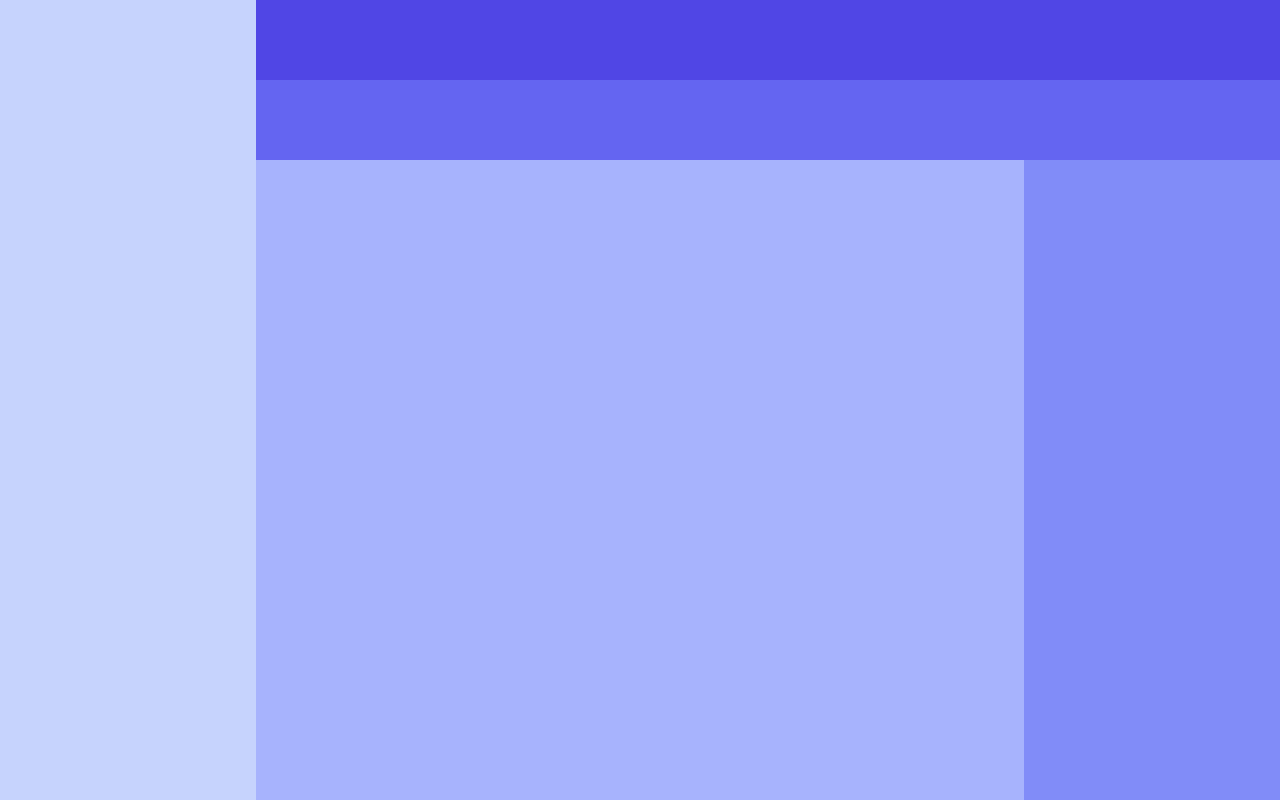
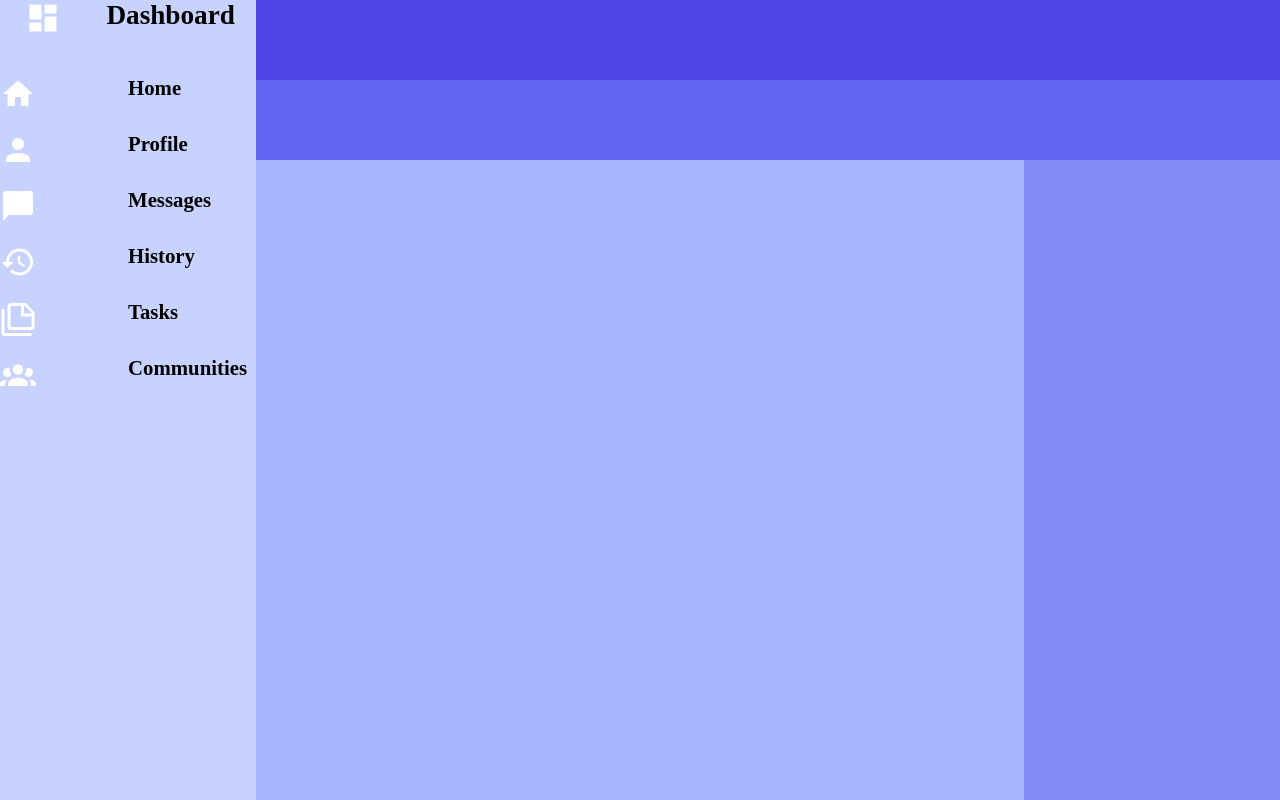
Before and after one commit to Echophase44/Admin_Dashboard, a plain HTML site: page index.html in a window 1280 px wide. Drawn offline with Linux system fonts and the light colour scheme.

Commit message:
Updated items in the sidebar

```diff
--- a/index.html
+++ b/index.html
@@ -10,7 +10,33 @@
 <body>
   <div class="header"></div>
   <div class="navbar"></div>
-  <div class="sidebar"></div>
+  <div class="sidebar">
+    <ul class="dashboard">
+      <li><img src="./images/view-dashboard.png" alt="dashboard icon">Dashboard</li>
+
+    </ul>
+    <ul class="topButtons">
+      <li><img src="./images/home.png" alt="">Home</li>
+
+      <li><img src="./images/account.png" alt="">Profile</li>
+
+      <li><img src="./images/message.png" alt="">Messages</li>
+
+      <li><img src="./images/history.png" alt="">History</li>
+
+      <li><img src="./images/note-multiple-outline.png" alt="">Tasks</li>
+
+      <li><img src="./images/account-group.png" alt="">Communities</li>
+    </ul>
+    <ul class="bottomButtons">
+      <li></li>
+      <li></li>
+      <li></li>
+      <li></li>
+      <li></li>
+      <li></li>
+    </ul>
+  </div>
   <div class="main"></div>
   <div class="infobar"></div>
 
--- a/style.css
+++ b/style.css
@@ -36,13 +36,35 @@ body{
   grid-column: 2 / 4;
   grid-row: 2 / 3;
 }
+/* ###################### Sidebar ################## */
 
 .sidebar{
   background-color: var(--three);
   grid-column:  1 / 2;
   grid-row: 1 / 4;
+  display: flex;
+  flex-direction: column;
+  gap: 30px;
 }
 
+.dashboard > li{
+  display: grid;
+  grid-template-columns: 1fr 2fr;
+  justify-items: center;
+  font-weight: 900;
+  font-size: 1.7rem;
+}
+
+.topButtons > li{
+  display: grid;
+  grid-template-columns: 1fr 1fr;
+  padding: 10px 0px;
+  justify-items: start;
+  font-weight: 900;
+  font-size: 1.3rem;
+}
+
+/* ###################### Main ################## */
 .main{
   background-color: var(--four);
   grid-column: 2 / 3 ;
```
